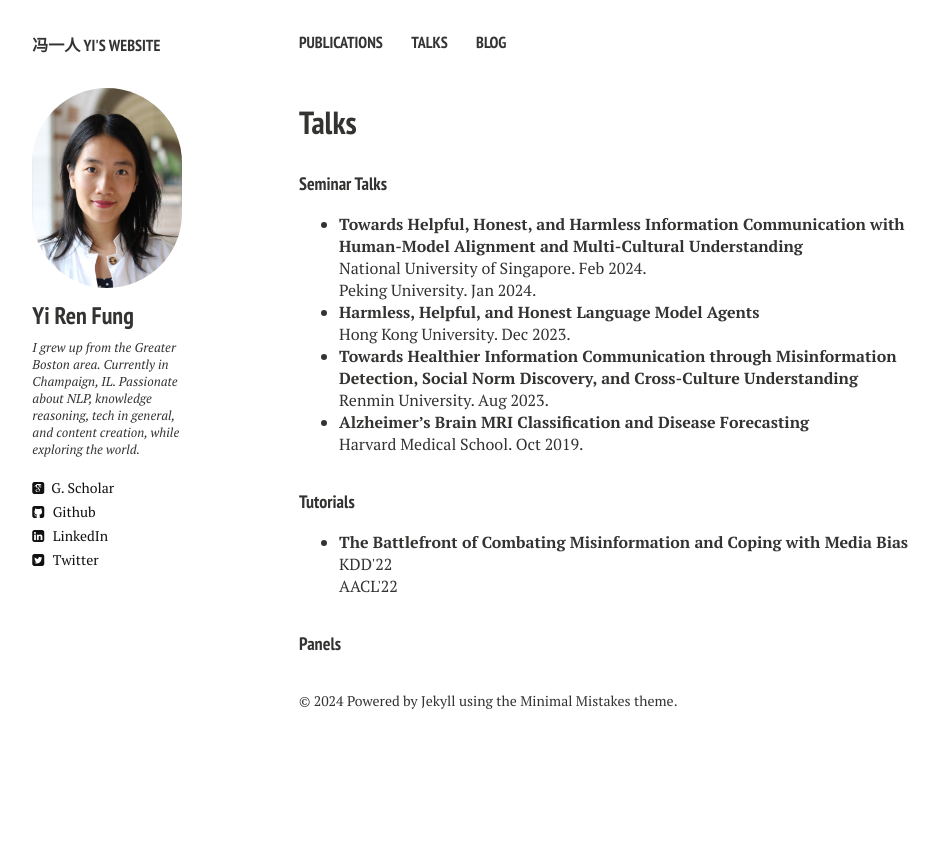
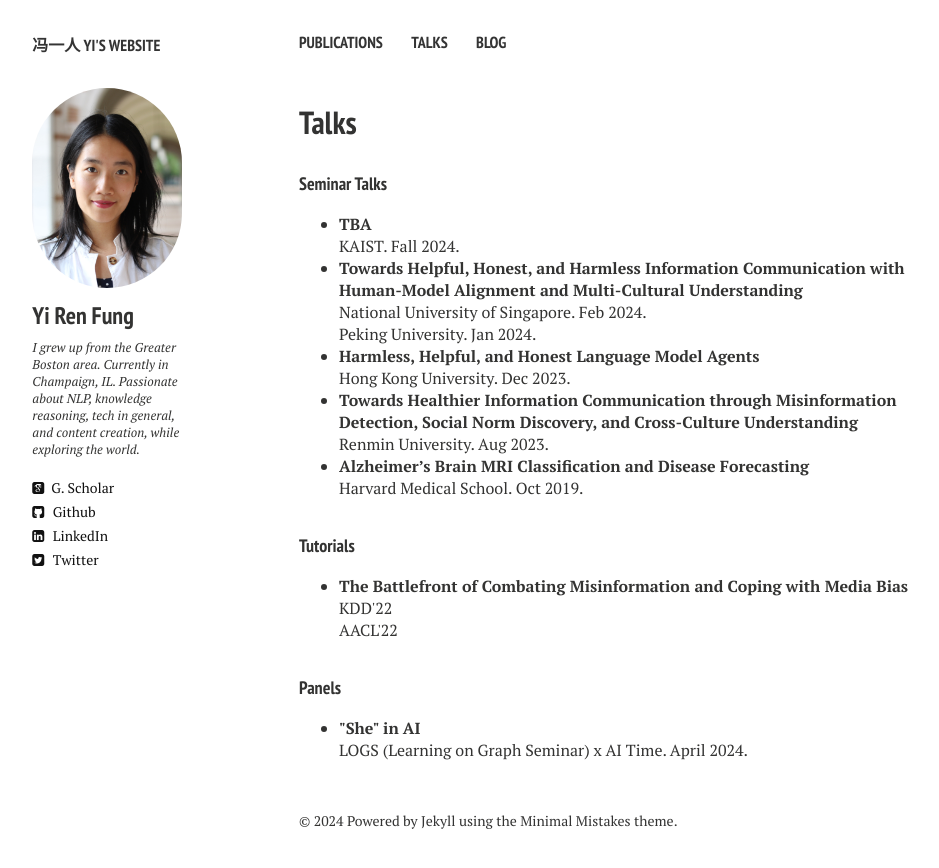
Before and after one commit to yrf1/yrf1.github.io, a Jekyll site: the page built from talks.md, in a window 1280 px wide. Shown: the top 868 px of the page, without its empty margins (21-960 px from the left). Built offline with Jekyll 4.4.1, drawn with Linux system fonts in a browser that asks for light colours; nearby versions of some CDN libraries.

Commit message:
update webpage

```diff
--- a/_layouts/talks.html
+++ b/_layouts/talks.html
@@ -41,6 +41,8 @@
 
 <h4 style="margin-bottom:0px;padding-top:10px;">Seminar Talks</h4>
 <ul>
+	<li><b>TBA</b></li>
+	KAIST. Fall 2024.
 	<li><b>Towards Helpful, Honest, and Harmless Information Communication with Human-Model Alignment and Multi-Cultural Understanding</b></li>
   National University of Singapore. Feb 2024.
   <br>
@@ -60,7 +62,10 @@
   AACL'22
 </ul>
 <h4 style="margin-bottom:0px;padding-top:10px;">Panels</h4>
-
+<ul>
+  <li><b>"She" in AI</b></li>
+  LOGS (Learning on Graph Seminar) x AI Time. April 2024.
+</ul>
 
 </div><!-- /.article-wrap -->
     {% if site.disqus_shortname and page.comments %}
```
